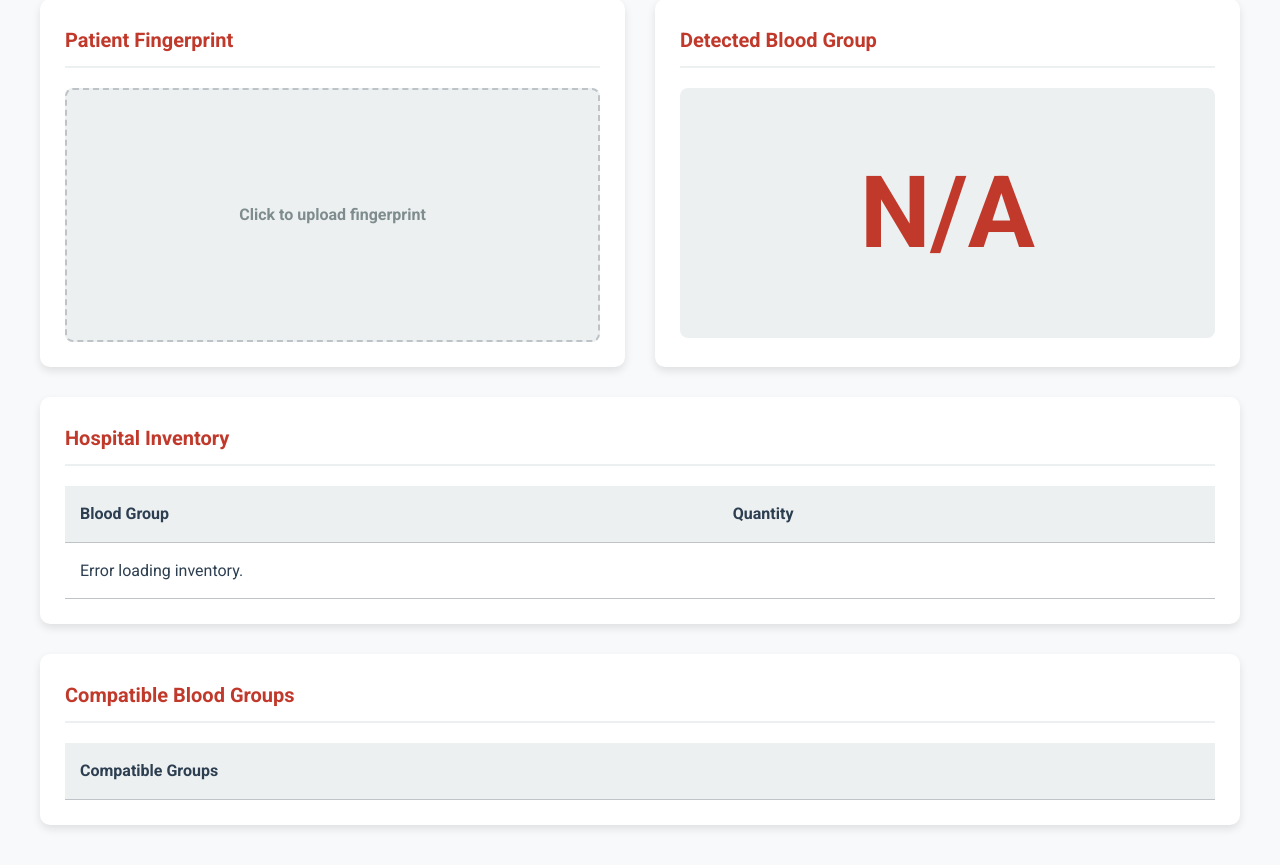
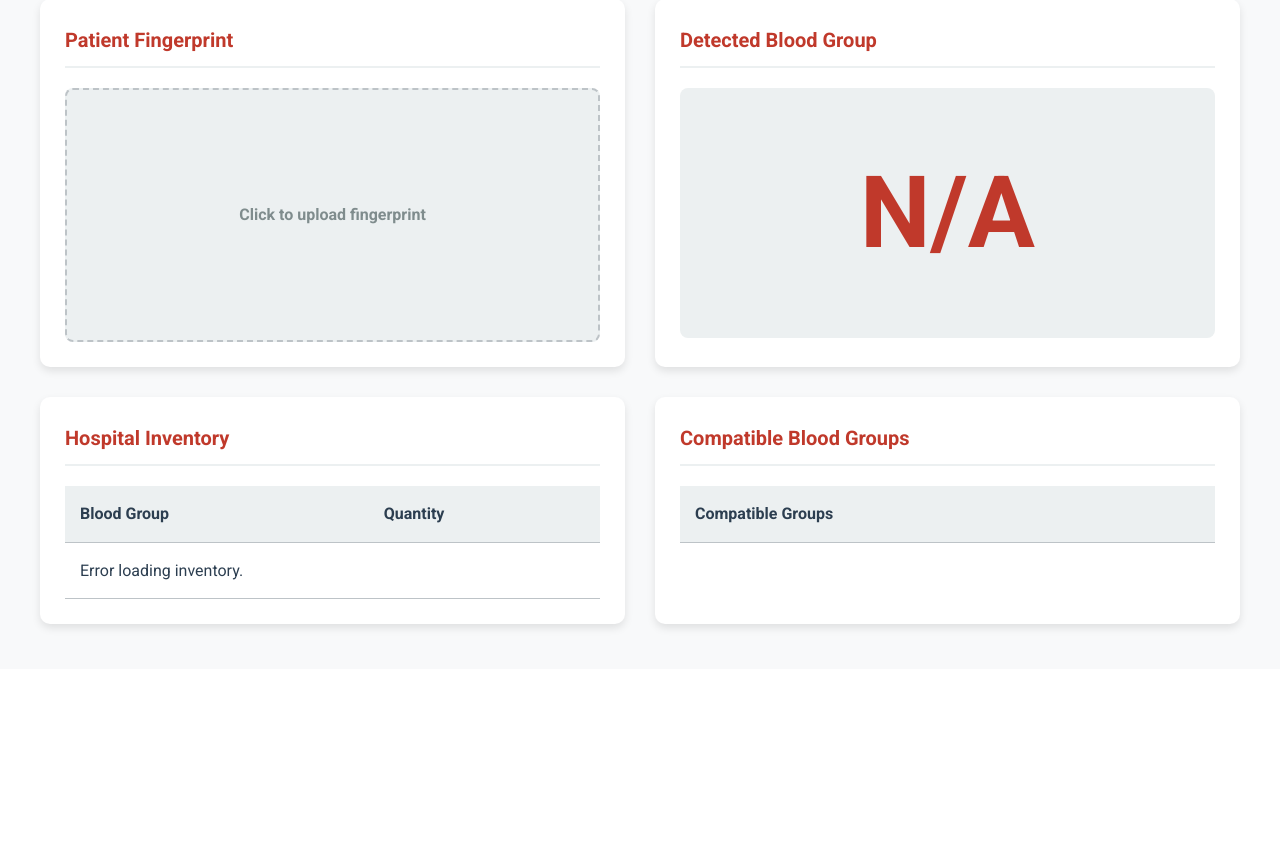
Before and after one commit to adnanalameer16/hemotouch, a Flask app: page /home in a window 1280 px wide. Shown: the part 131-996 px from the top of the page. After the commit the page ends 762 px from the top, so only its background shows below. Run offline with Flask 3, Linux system fonts and the light colour scheme; lists and menus that the app fills with data are empty.

Commit message:
inventory and blood group ui

```diff
--- a/templates/hemotouch.html
+++ b/templates/hemotouch.html
@@ -36,7 +36,7 @@
                         <p id="disphere">N/A</p>
                     </div>
                 </div>
-                <div class="card card-full-width">
+                <div class="card">
                     <h3>Hospital Inventory</h3>
                     <table class="data-table">
                         <thead>
@@ -48,7 +48,7 @@
                         <tbody id="bloodgp-quantity-table"></tbody>
                     </table>
                 </div>
-                <div class="card card-full-width">
+                <div class="card">
                     <h3>Compatible Blood Groups</h3>
                     <table class="data-table">
                         <thead>
```
